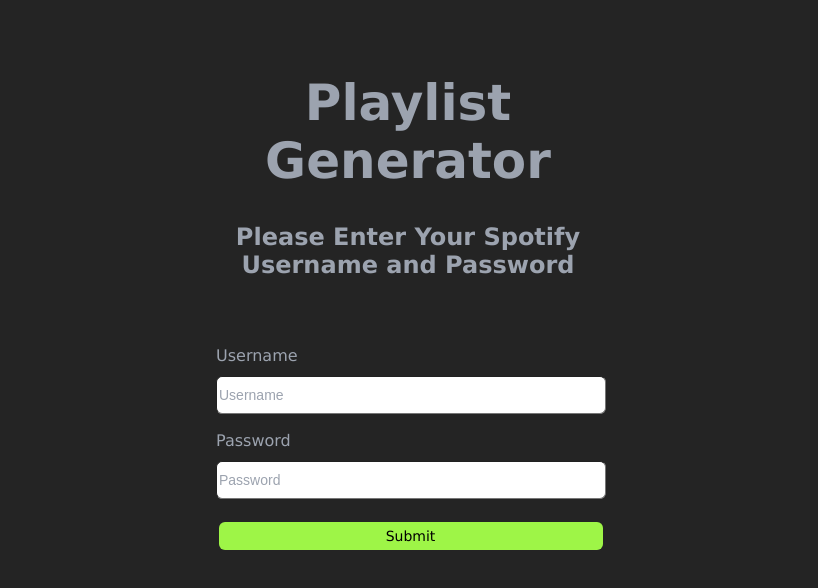
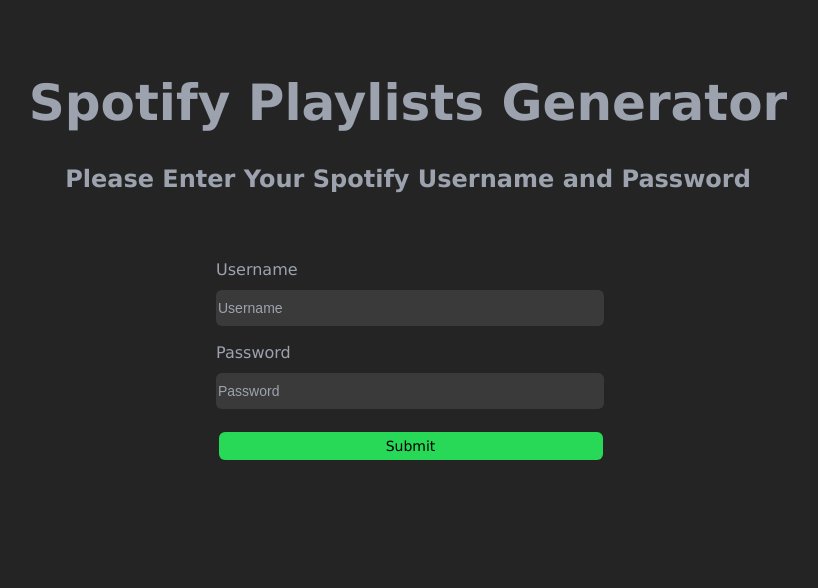
Before and after one commit to TaariqM/Spotify-Playlist-Maker, a React (Vite) app in the folder sp-playlists-frontend/: page / in a window 1280 px wide. Shown: the top 588 px of the page, without its empty margins (232-1050 px from the left). Built offline with nearby package versions, Linux system fonts and the light colour scheme; no server answers.

Commit message:
Finished styling for homepage

```diff
--- a/sp-playlists-frontend/src/css/homepage.css
+++ b/sp-playlists-frontend/src/css/homepage.css
@@ -58,9 +58,19 @@
   display: block;
   width: 100%;
   border-radius: 6px;
-  border-width: 1px;
+  border-width: 0px;
   padding-top: 6px;
   padding-bottom: 6px;
+  background-color: rgb(59, 58, 58);
+  /* border-color: rgb(128, 125, 125); */
+}
+
+input:hover {
+  border-width: 0.1px;
+  background-color: rgb(71, 71, 71);
+  /* border-color: rgb(128, 125, 125); */
+  border-color: rgb(161, 159, 159);
+  border-style: solid;
 }
 
 ::placeholder {
@@ -80,7 +90,8 @@
   justify-content: center;
   border-radius: 6px;
   border-width: 0px;
-  background-color: rgb(158, 245, 71);
+  /* background-color: rgb(66 245 114); */
+  background-color: rgb(39, 217, 86);
   padding-left: 12px;
   padding-right: 12px;
   padding-top: 6px;
@@ -90,7 +101,8 @@
 }
 
 .btn:hover {
-  background-color: rgb(188, 248, 128);
+  /* background-color: rgb(188, 248, 128); */
+  background-color: rgb(42, 235, 94);
 }
 
 @media screen and (min-width: 1024px) {
@@ -101,12 +113,12 @@
 }
 
 @media screen and (min-width: 640px) {
-  .title-container {
+  /* .title-container {
     margin-left: auto;
     margin-right: auto;
     width: 100%;
     max-width: 384px;
-  }
+  } */
 
   .form-container {
     margin-left: auto;
--- a/sp-playlists-frontend/src/pages/Homepage.tsx
+++ b/sp-playlists-frontend/src/pages/Homepage.tsx
@@ -4,6 +4,7 @@
 
 const Homepage = () => {
   const [accessToken, setAccessToken] = useState("");
+  const [spotifyUserID, setSpotifyUserID] = useState("");
   const clientID = import.meta.env.VITE_REACT_APP_CLIENT_ID;
   const clientSecret = import.meta.env.VITE_REACT_APP_CLIENT_SECRET;
 
@@ -54,7 +55,7 @@
   return (
     <div className="homepage">
       <div className="title-container">
-        <h1 className="title">Playlist Generator</h1>
+        <h1 className="title">Spotify Playlists Generator</h1>
         <h2 className="sub-title">
           Please Enter Your Spotify Username and Password
         </h2>
```
